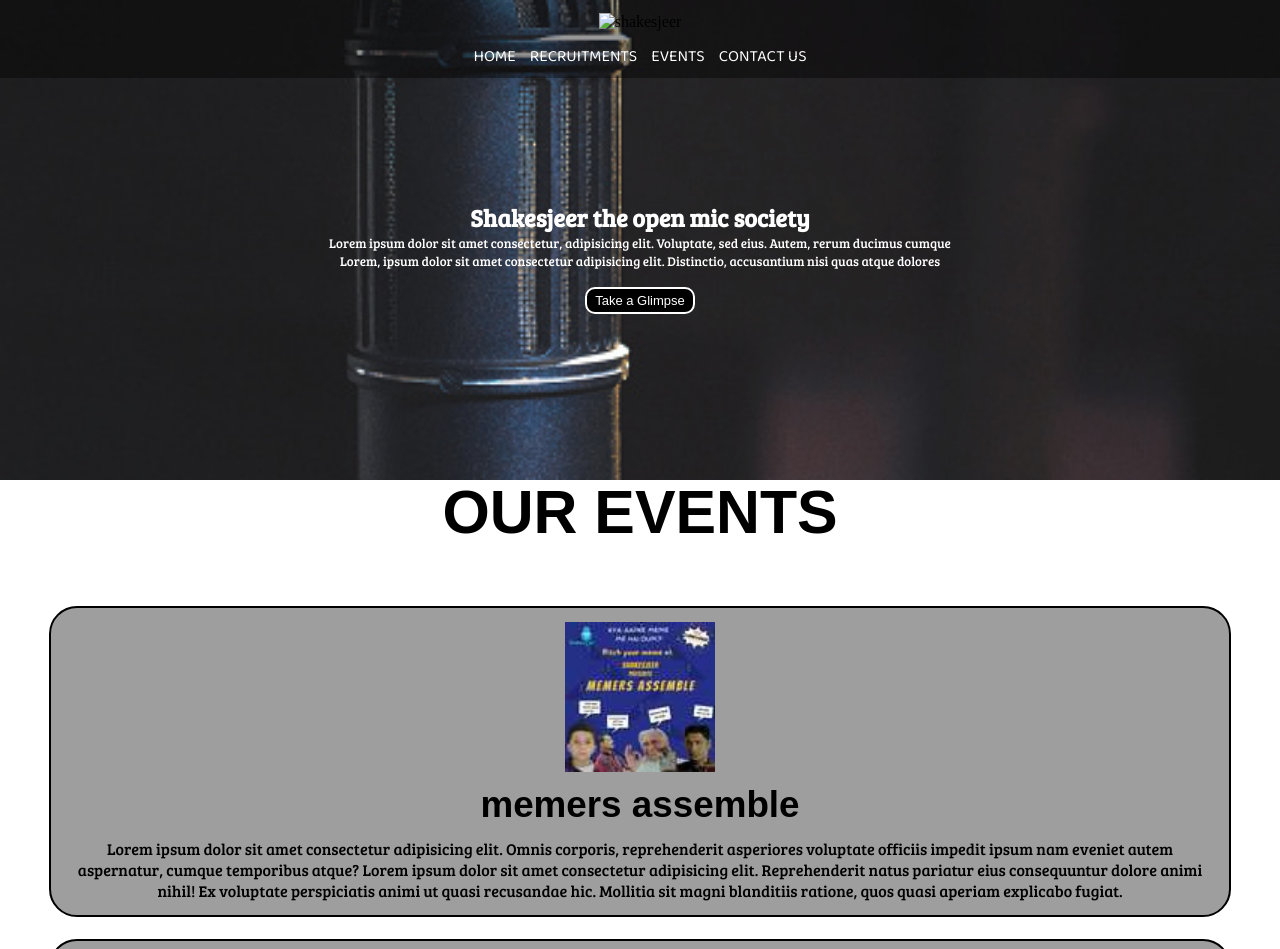
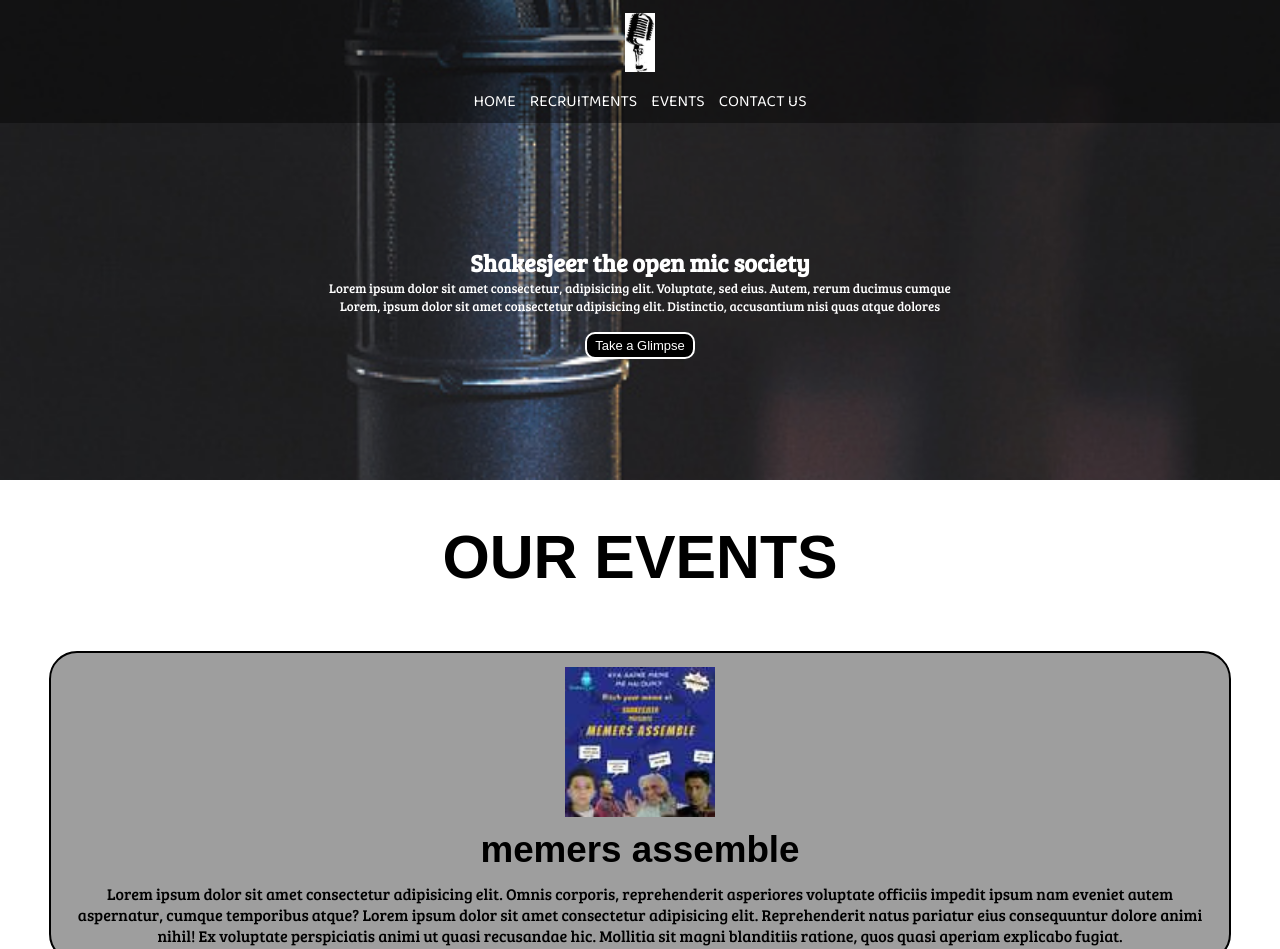
Before and after one commit to vaibhav-oo7/shakesjeer.github.io, a plain HTML site: page index.html in a window 1280 px wide. Shown: the top 949 px of the page. Drawn offline with Linux system fonts and the light colour scheme; a web font is replaced by a local one.

Commit message:
Update index.html

```diff
--- a/index.html
+++ b/index.html
@@ -18,7 +18,7 @@
 <body>
     <nav id="navbar">
         <div id="logo">
-            <img src="../recruitment sj/img/4.jpeg" alt="shakesjeer">
+            <img src="img/4.jpeg" alt="shakesjeer">
         </div>
 
         <ul>
```
